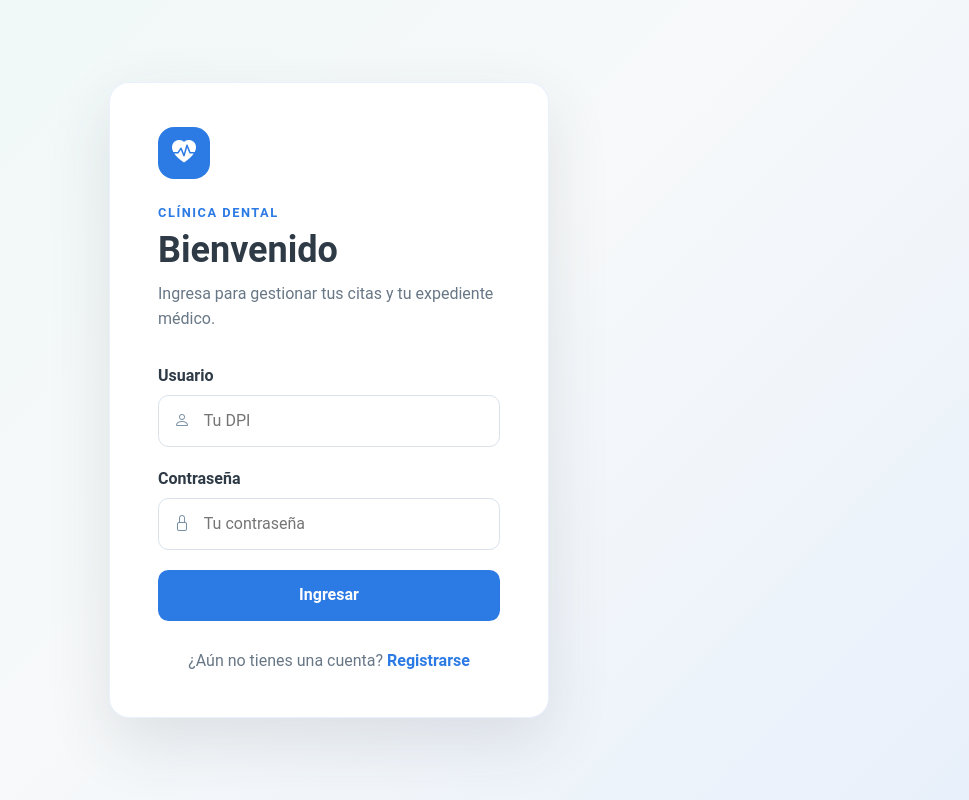
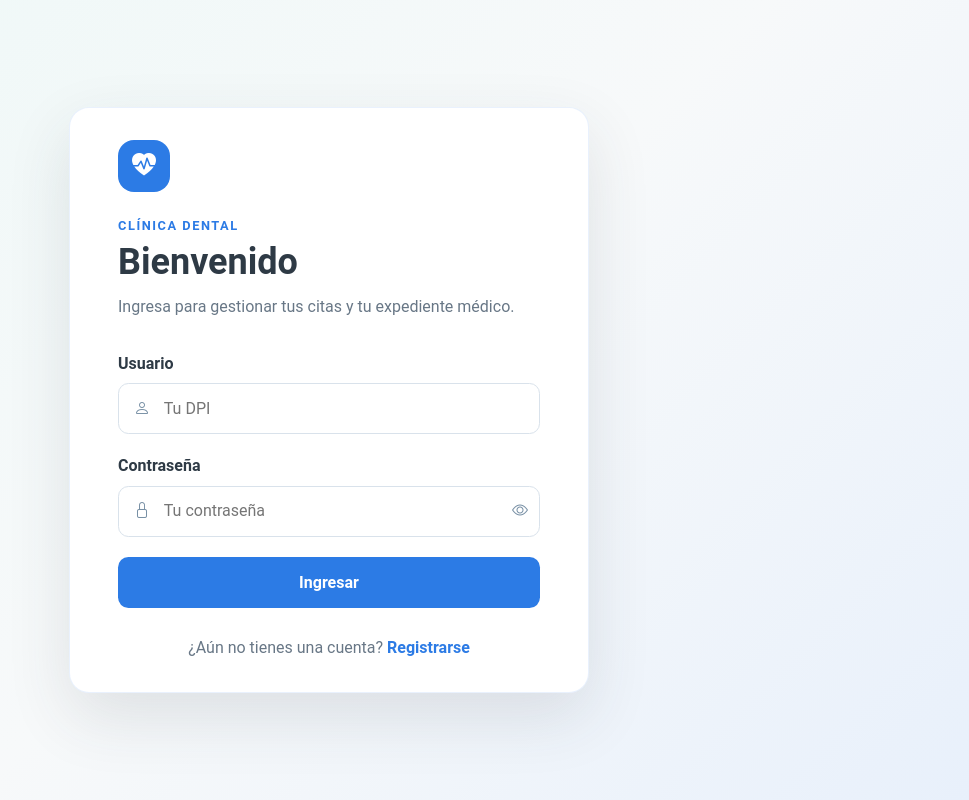
Before and after one commit to TEO1Group/TEO1_ClinicaDental, an Angular app in the folder clinica-dental-frontend/: page / in a window 1280 px wide. Shown: the whole page, without its empty margins (311-1280 px from the left). Built offline with nearby package versions, Linux system fonts and the light colour scheme.

Commit message:
mejoras visual al login

```diff
--- a/clinica-dental-frontend/src/app/login/login.component.html
+++ b/clinica-dental-frontend/src/app/login/login.component.html
@@ -25,8 +25,13 @@
         <label for="password">Contraseña</label>
         <div class="input-wrap">
           <i class="bi bi-lock" aria-hidden="true"></i>
-          <input id="password" type="password" formControlName="password" placeholder="Tu contraseña" autocomplete="current-password"
+          <input id="password" [type]="showPassword ? 'text' : 'password'" formControlName="password" placeholder="Tu contraseña" autocomplete="current-password"
             [class.is-invalid]="loginForm.controls.password.touched && loginForm.controls.password.invalid" />
+          <button class="password-toggle" type="button" (click)="togglePasswordVisibility()"
+            [attr.aria-label]="showPassword ? 'Ocultar contraseña' : 'Mostrar contraseña'"
+            [attr.aria-pressed]="showPassword">
+            <i class="bi" [class.bi-eye]="!showPassword" [class.bi-eye-slash]="showPassword" aria-hidden="true"></i>
+          </button>
         </div>
         <small *ngIf="loginForm.controls.password.touched && loginForm.controls.password.hasError('required')" class="field-error">
           La contraseña es obligatoria.
--- a/clinica-dental-frontend/src/app/login/login.component.scss
+++ b/clinica-dental-frontend/src/app/login/login.component.scss
@@ -7,8 +7,8 @@
 }
 
 .login-panel {
-  width: min(100%, 440px);
-  padding: 2.75rem clamp(1.5rem, 5vw, 3rem);
+  width: min(100%, 520px);
+  padding: 2rem clamp(1.5rem, 5vw, 3rem);
   background: #fff;
   border: 1px solid rgba(44, 123, 229, 0.1);
   border-radius: 1.25rem;
@@ -42,9 +42,12 @@ h1 { margin: 0; color: var(--color-texto); font-size: 2.25rem; font-weight: 700;
 label { display: block; margin-bottom: .45rem; font-weight: 600; }
 .input-wrap { position: relative; }
 .input-wrap i { position: absolute; top: 50%; left: 1rem; color: #7890a5; transform: translateY(-50%); }
-input { width: 100%; padding: .8rem 1rem .8rem 2.8rem; border: 1px solid #d9e2eb; border-radius: .65rem; outline: 0; }
+input { width: 100%; padding: .8rem 3rem .8rem 2.8rem; border: 1px solid #d9e2eb; border-radius: .65rem; outline: 0; }
 input:focus { border-color: var(--color-secundario); box-shadow: 0 0 0 .2rem rgba(92, 201, 201, .2); }
 input.is-invalid { border-color: #dc3545; }
+.password-toggle { position: absolute; top: 50%; right: .75rem; display: grid; width: 2rem; height: 2rem; place-items: center; padding: 0; border: 0; color: #7890a5; background: transparent; transform: translateY(-50%); }
+.password-toggle:hover, .password-toggle:focus-visible { color: var(--color-primario); }
+.password-toggle:focus-visible { border-radius: .35rem; outline: 2px solid var(--color-secundario); outline-offset: 2px; }
 .field-error { display: block; margin-top: .35rem; color: #dc3545; }
 .login-button { width: 100%; padding: .85rem; border: 0; border-radius: .65rem; color: #fff; background: var(--color-primario); font-weight: 700; }
 .login-button:hover:not(:disabled) { background: #216aca; }
--- a/clinica-dental-frontend/src/app/login/login.component.ts
+++ b/clinica-dental-frontend/src/app/login/login.component.ts
@@ -19,8 +19,13 @@ export class LoginComponent {
   });
 
   isSubmitting = false;
+  showPassword = false;
   successMessage = '';
   errorMessage = '';
+
+  togglePasswordVisibility(): void {
+    this.showPassword = !this.showPassword;
+  }
 
   onSubmit(): void {
     this.successMessage = '';
```
